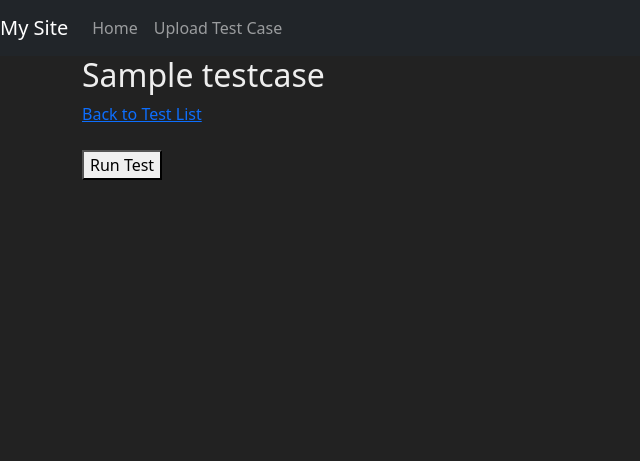
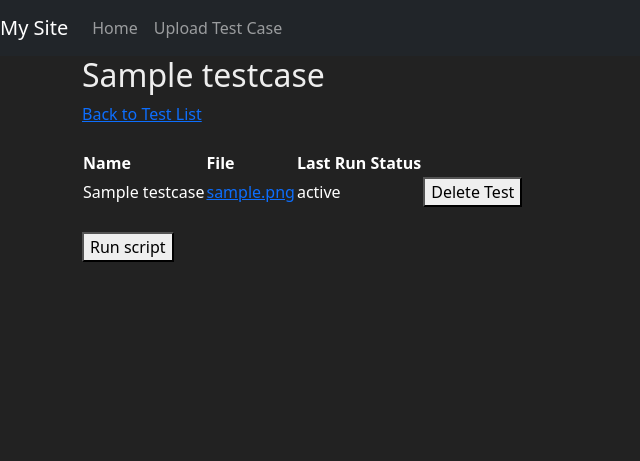
Before and after one commit to GrandeSergio/Selenium_Test_Case_Platform, a Django app: page /1/ in a window 1280 px wide. Shown: the top 461 px of the page, without its empty margins (0-640 px from the left). Run offline with Django 4.2, Linux system fonts and the light colour scheme; tables that the repository leaves empty hold one stand-in row (values such as "Sample post"); some libraries are stand-ins or nearby versions.

Commit message:
3 commit created test_details.js functions to delete and run scripts

```diff
--- a/selenium_platform/templates/test_details.html
+++ b/selenium_platform/templates/test_details.html
@@ -1,28 +1,30 @@
 {% extends 'base.html' %}
-
+{% load static %}
+{% csrf_token %}
 {% block content %}
     <h2>{{ test.name }}</h2>
     <a href="{% url 'test_list' %}">Back to Test List</a>
     <br>
     <br>
-    <button id="run-test-btn">Run Test</button>
+    <table>
+        <tr data-test-id="{{ test.id }}">
+            <th>Name</th>
+            <th>File</th>
+            <th>Last Run Status</th>
+            <th></th>
+        </tr>
+        <tr>
+            <td>{{ test.name }}</td>
+            <td><a href="{{ test.file.url }}">{{ test.file }}</a></td>
+            <td>{{ test.last_run_status }}</td>
+            <td><button id="delete-test-btn">Delete Test</button></td>
+        </tr>
+    </table>
+
+    <br>
+    <button id="run-test-btn">Run script</button>
 
     <script src="https://code.jquery.com/jquery-3.6.0.min.js"></script>
-    <script>
-      $(document).ready(function() {
-        $('#run-test-btn').click(function() {
-          $.ajax({
-            type: 'POST',
-            headers: { "X-CSRFToken": "{{ csrf_token }}" },
-            url: "{% url 'run_test_cases' test_id=test.id %}",
-            success: function(data) {
-              alert(data.output);
-            },
-            error: function() {
-              alert('Error running test.');
-            }
-          });
-        });
-      });
-    </script>
+    <script src="{% static 'js/test_details.js' %}"></script>
+
 {% endblock %}
--- a/selenium_platform/test_platform/models.py
+++ b/selenium_platform/test_platform/models.py
@@ -3,6 +3,7 @@ from django.db import models
 class TestCase(models.Model):
     name = models.CharField(max_length=255)
     file = models.FileField(upload_to='test_cases')
+    last_run_status = models.CharField(max_length=10, blank=True, null=True)
 
     def __str__(self):
         return self.name
--- /dev/null
+++ b/selenium_platform/test_platform/static/js/test_details.js
@@ -0,0 +1,38 @@
+$(document).ready(function() {
+    const csrfToken = $('input[name="csrfmiddlewaretoken"]').val();
+    const testId = $('tr[data-test-id]').data('test-id');
+    console.log(testId)
+    $('#run-test-btn').click(function() {
+      $.ajax({
+        type: 'POST',
+        data: {
+                csrfmiddlewaretoken: csrfToken,
+        },
+        url: "/"+testId+"/run/",
+        success: function(data) {
+          alert(data.output);
+        },
+        error: function() {
+          alert('Error running test.');
+        }
+      });
+    });
+
+    $('#delete-test-btn').click(function() {
+      $.ajax({
+        type: 'POST',
+        data: {
+                csrfmiddlewaretoken: csrfToken,
+        },
+        //headers: { "X-CSRFToken": "{{ csrf_token }}" },
+        url: "/"+testId+"/delete/",
+        success: function(data) {
+          alert('Test deleted successfully.');
+          window.location.href = "/";
+        },
+        error: function() {
+          alert('Error deleting test.');
+        }
+      });
+    });
+});
--- a/selenium_platform/test_platform/urls.py
+++ b/selenium_platform/test_platform/urls.py
@@ -6,4 +6,5 @@ urlpatterns = [
     path('<int:test_id>/', views.test_details, name='test_details'),
     path('<int:test_id>/run/', views.run_test_cases, name='run_test_cases'),
     path('upload/', views.test_upload, name='test_upload'),
+    path('<int:test_id>/delete/', views.delete_test_case, name='delete_test_case'),
 ]
--- a/selenium_platform/test_platform/views.py
+++ b/selenium_platform/test_platform/views.py
@@ -4,16 +4,14 @@ from .models import TestCase
 from .forms import TestUploadForm
 import subprocess
 from django.middleware.csrf import get_token
-
+import logging
+from django.contrib import messages
 
 
 def test_list(request):
     tests = TestCase.objects.all()
     return render(request, 'test_list.html', {'tests': tests})
 
-#def test_details(request, test_id):
-#    test = get_object_or_404(TestCase, pk=test_id)
-#    return render(request, 'test_details.html', {'test': test})
 
 def test_details(request, test_id):
     test = get_object_or_404(TestCase, pk=test_id)
@@ -35,44 +33,39 @@ def test_upload(request):
         form = TestUploadForm()
     return render(request, 'test_upload.html', {'form': form})
 
-'''
-def run_test_cases(request):
-    if request.method == 'POST':
-        # Get the uploaded file
-        file = request.FILES.get('file')
 
-        # Check if file is a Python file
-        if file.name.endswith('.py'):
-            # Save the file to a temporary location
-            with open('temp.py', 'wb+') as destination:
-                for chunk in file.chunks():
-                    destination.write(chunk)
-
-            # Run the file using subprocess module
-            result = subprocess.run(['python', 'temp.py'], capture_output=True, text=True)
-
-            # Get the output of the script
-            output = result.stdout
-
-            # Render the output in a template
-            return render(request, 'test_details.html', {'output': output})
-        else:
-            # Render an error message if file is not a Python file
-            return render(request, 'test_details.html', {'error': 'File must be a Python file.'})
-    else:
-        return render(request, 'test_details.html')
-'''
 def run_test_cases(request, test_id):
     if request.method == 'POST':
-        test_case = get_object_or_404(TestCase, pk=test_id)
+        test = get_object_or_404(TestCase, pk=test_id)
         # Get the CSRF token
         csrf_token = get_token(request)
         # Get the file contents
-        file_contents = test_case.file.read()
+        file_contents = test.file.read()
         # Create a new namespace for the test case
         namespace = {'csrfmiddlewaretoken': csrf_token, 'file_contents': file_contents}
         # Run the test case
-        result = exec(file_contents, namespace)
-        return HttpResponse(result)
+        try:
+            result = exec(file_contents, namespace)
+            messages.info(request, f'Test cases for test "{test.name}" are being run...')
+            if result == "success":
+                print("success")
+                test.last_run_status = "success"
+            elif result == "failed":
+                print("failed")
+                test.last_run_status = "failed"
+            else:
+                print('none')
+                test.last_run_status = "none"
+            test.save()
+            return JsonResponse({'result': result})
+        except Exception as e:
+            messages.error(request, f'Test cases for test "{test.name}" failed to run.')
+            logging.exception("Error running test")
+            return JsonResponse({'result': 'error'})
     else:
-        return ("Only POST requests are allowed")
+        return HttpResponse("Only POST requests are allowed")
+
+def delete_test_case(request, test_id):
+    test = get_object_or_404(TestCase, pk=test_id)
+    test.delete()
+    return JsonResponse({'success': True})
```
Also changed, not shown: 1 other file.
